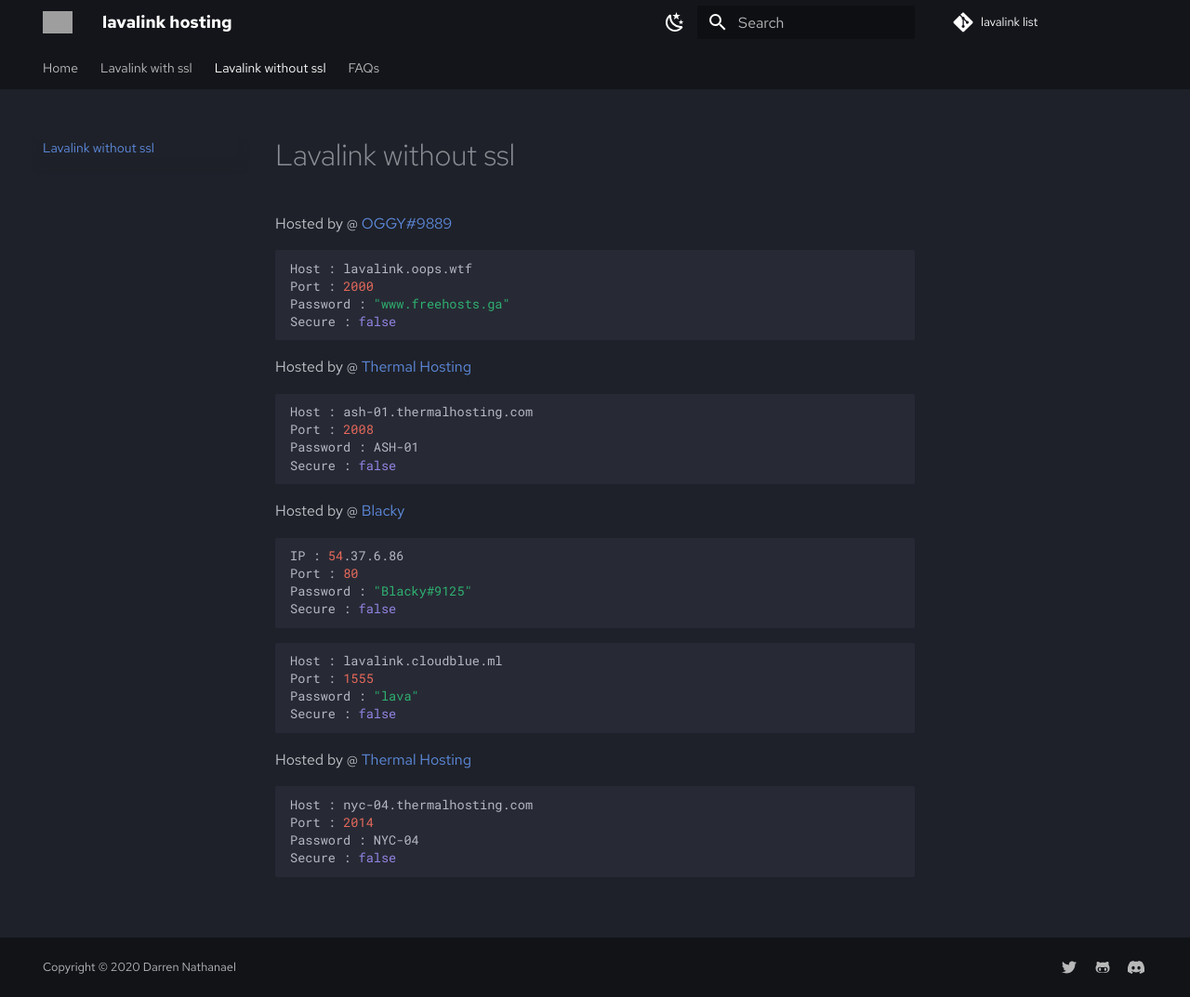
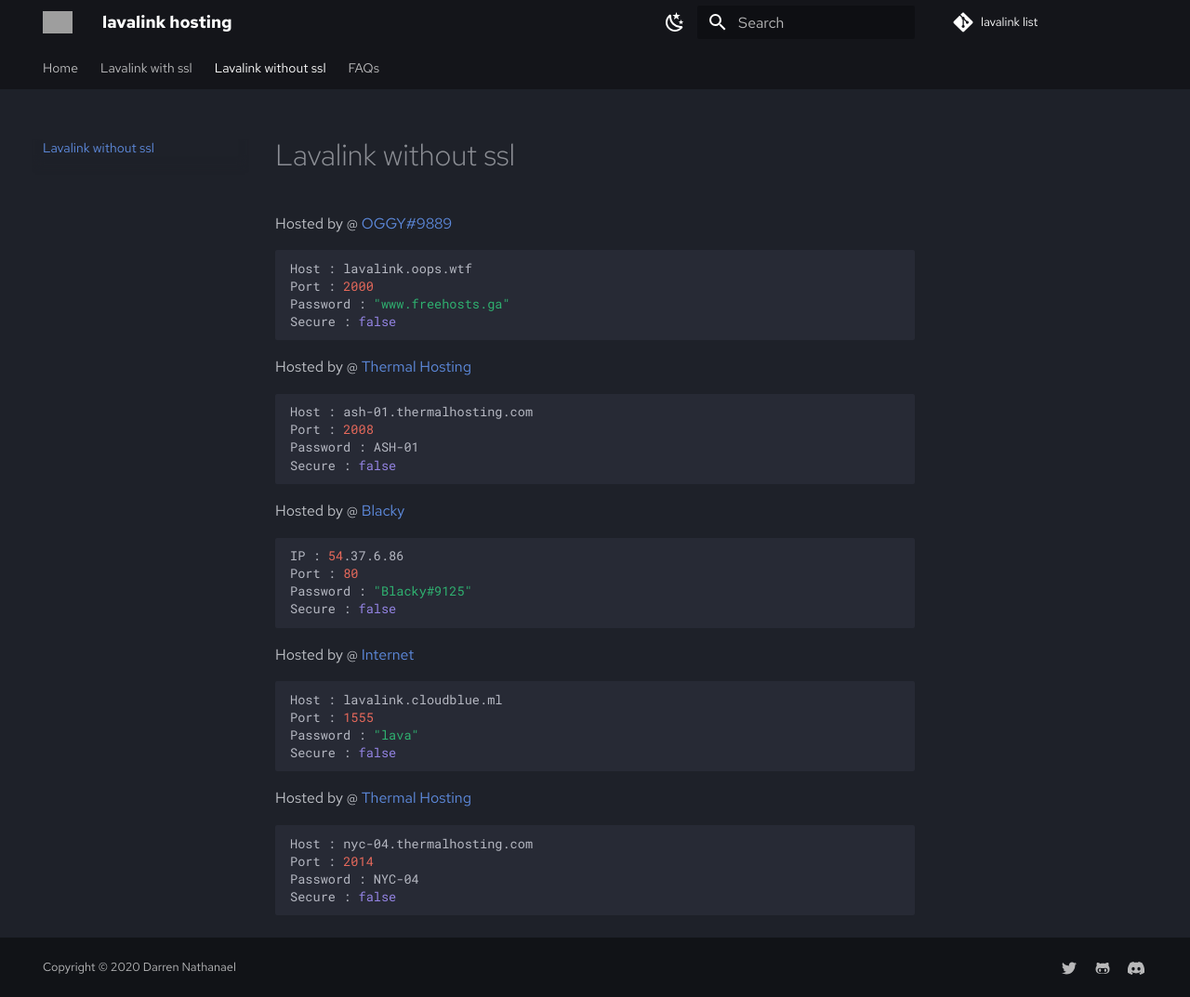
Before and after one commit to DarrenOfficial/lavalink-list, an MkDocs documentation site: the page built from docs/NoSSL/lavalink-without-ssl.md, in a window 1280 px wide and 1073 px high. Shown: the whole window at 93% size. Built offline with MkDocs 1.6.1 and Material for MkDocs 9.7.7, drawn with Linux system fonts in a browser that asks for light colours; comment, search, counter and statistics services are not loaded; grey boxes are pictures that could not be loaded.

Commit message:
lava link

````diff
--- a/docs/NoSSL/lavalink-without-ssl.md
+++ b/docs/NoSSL/lavalink-without-ssl.md
@@ -28,6 +28,7 @@ Port : 80
 Password : "Blacky#9125"
 Secure : false
 ```
+Hosted by @ [Internet](https://cloudblue.ml/)
 ```bash
 Host : lavalink.cloudblue.ml
 Port : 1555
````
